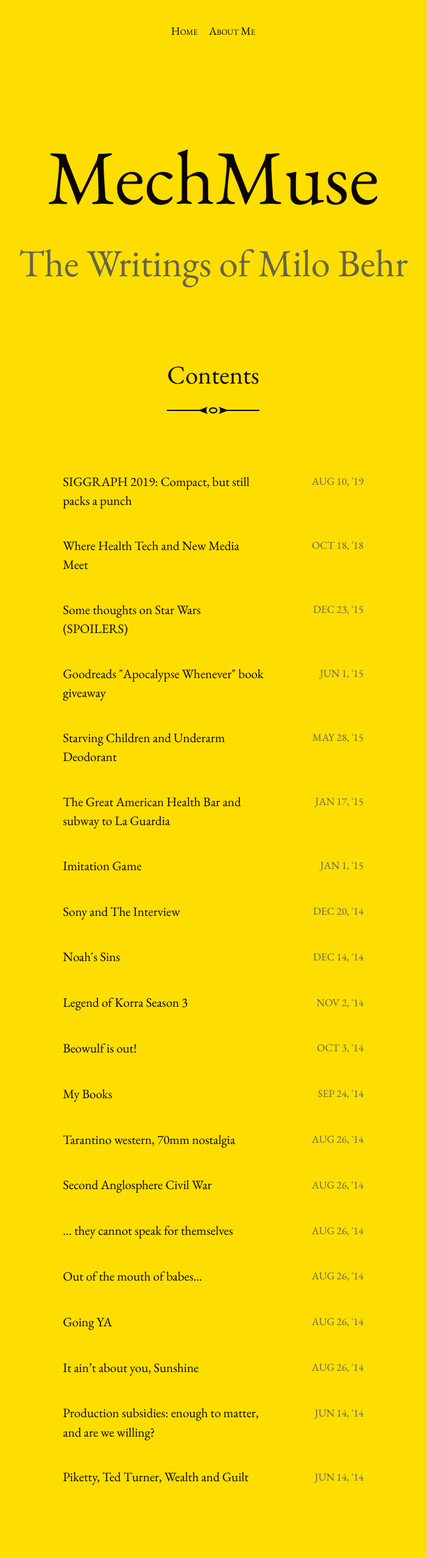
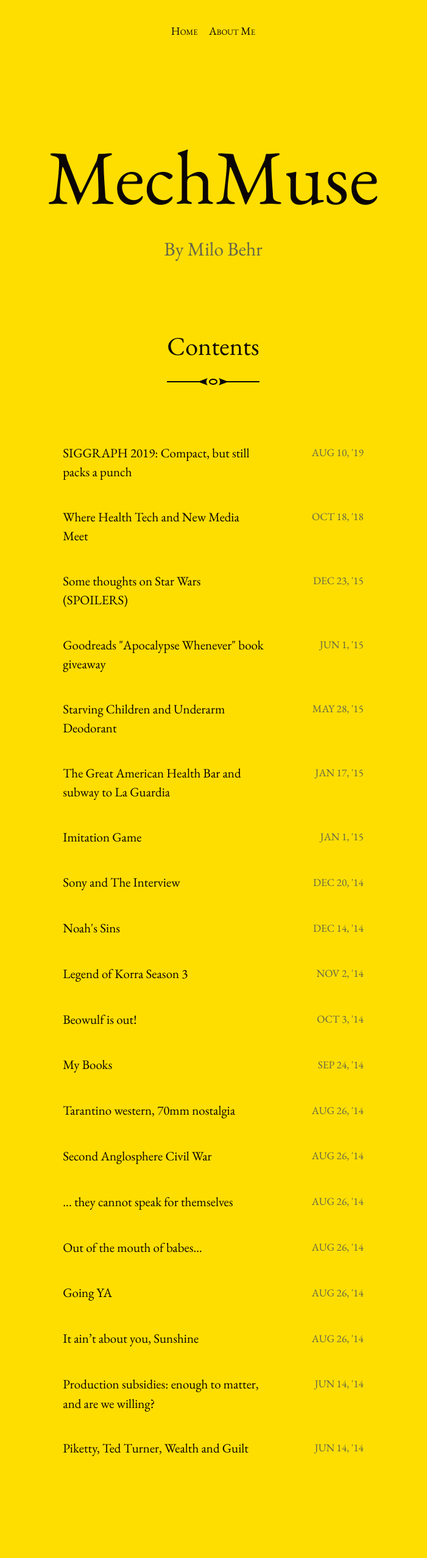
Before and after one commit to MilesRomney/MechMuse, a Jekyll site: the page built from index.md, in a window 1280 px wide. Shown: the whole page at 61% size, without its empty margins (290-991 px from the left). Built offline with Jekyll 4.4.1, drawn with Linux system fonts in a browser that asks for light colours; after the commit the page ends 2507 px from its top, so only the background shows below that.

Commit message:
Updated site description, style.

```diff
--- a/_config.yml
+++ b/_config.yml
@@ -15,7 +15,7 @@
 # in the templates via {{ site.myvariable }}.
 title: MechMuse
 email: contact@mechmuse.com
-description: The Writings of Milo Behr # this means to ignore newlines until "baseurl:"
+description: By Milo Behr # this means to ignore newlines until "baseurl:"
 baseurl: "" # the subpath of your site, e.g. /blog
 url: "" # the base hostname & protocol for your site, e.g. http://example.com
 twitter_username: BehrlyMe
--- a/_sass/_masthead.scss
+++ b/_sass/_masthead.scss
@@ -16,10 +16,10 @@
 
 .site-masthead h2 {
   color: $muted-text-color;
-  font-size: 1.25em;
+  font-size: 1.5em;
   margin: 0;
   padding: 0 2rem;
-  @media (min-width: $on-tablet) {
+  /*@media (min-width: $on-tablet) {
     font-size: 3em;
-  }
+  }*/
 }
```
